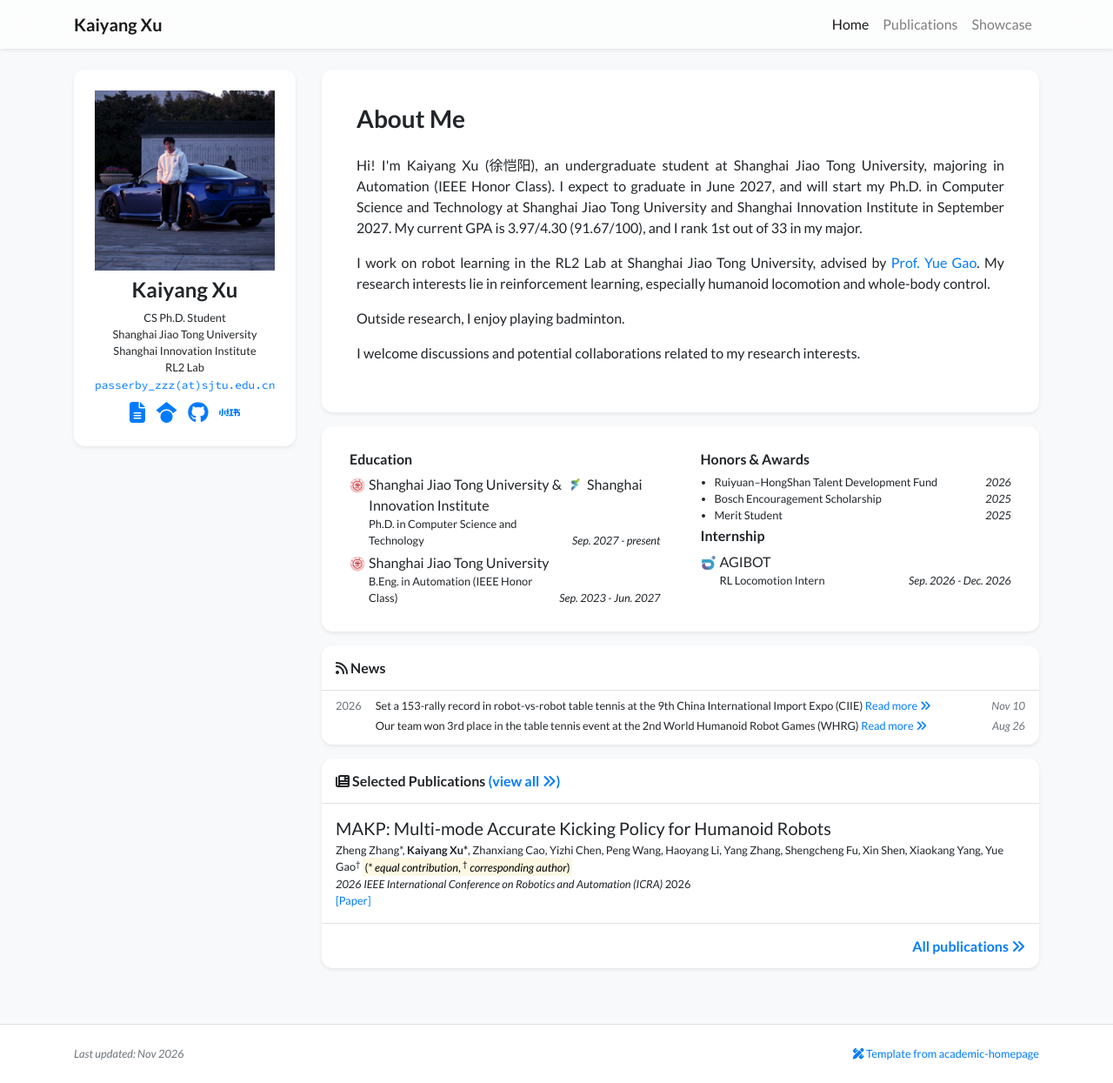
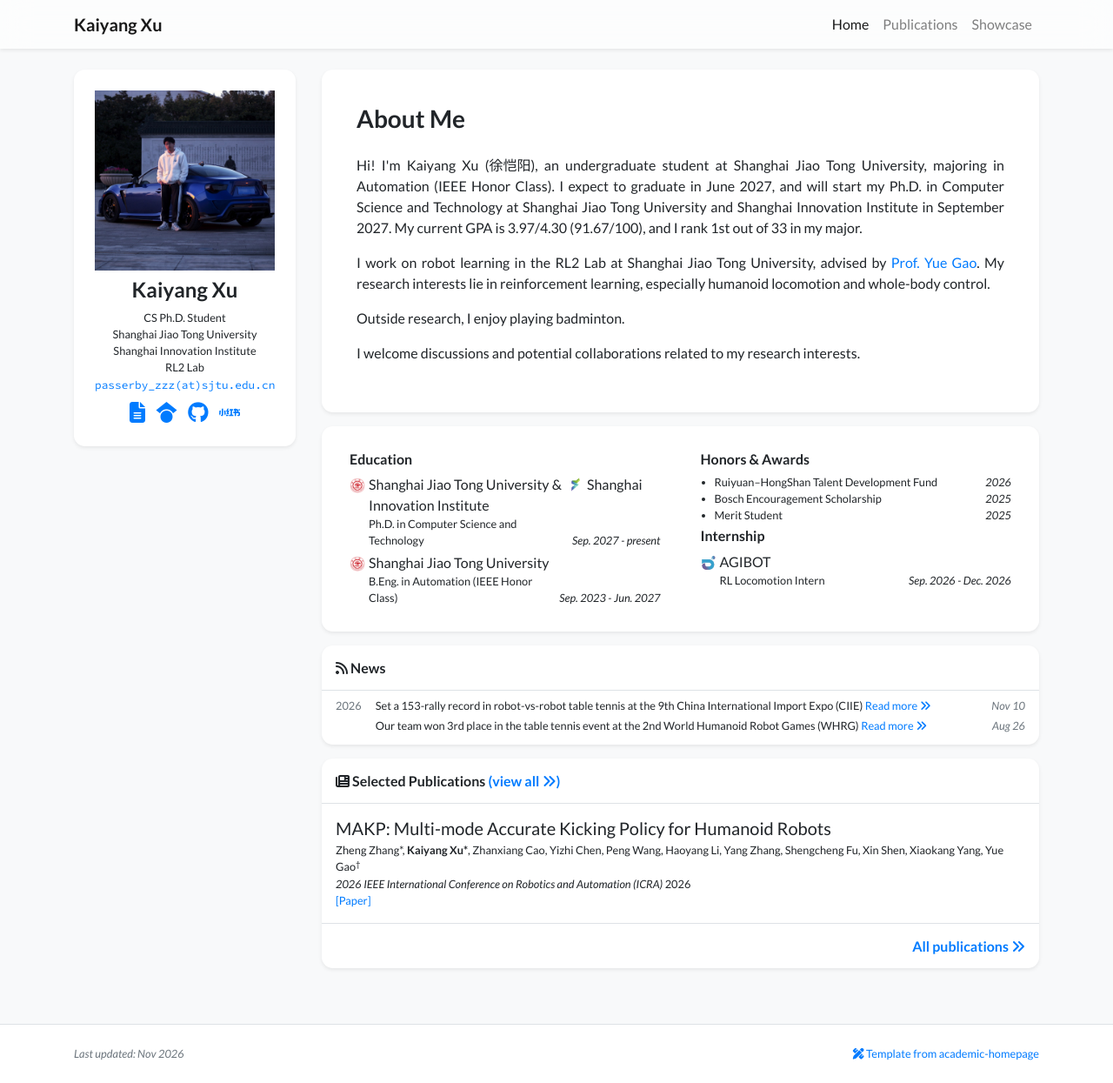
Before and after one commit to PasserbyZzz/PasserbyZzz.github.io, a Jekyll site: the page built from index.html, in a window 1280 px wide and 1245 px high. Shown: the whole window at 87% size. Built offline with Jekyll 4.4.1, drawn with Linux system fonts in a browser that asks for light colours; nearby versions of some CDN libraries; a style sheet for code colours, icons or effects is not loaded.

Commit message:
Drop author contribution footnote

```diff
--- a/_includes/widgets/author_list.html
+++ b/_includes/widgets/author_list.html
@@ -46,15 +46,3 @@
     {%- endif -%}
 
 {%- endfor -%}
-
-{%- if has_eq_contrib or has_corresponding %}
-<mark>(
-    {%- if has_eq_contrib -%}
-        * <i> equal contribution</i>
-    {%- endif -%}
-    {%- if has_corresponding -%}
-        {%- if has_eq_contrib -%}, {% endif -%}
-        <sup>&dagger;</sup> <i> corresponding author</i>
-    {%- endif -%}
-)</mark>
-{%- endif -%}
```
